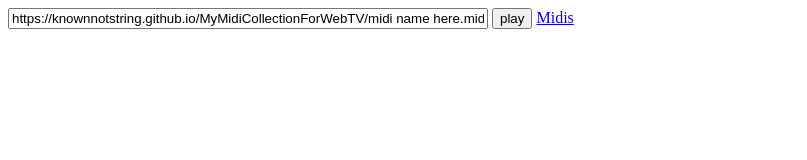
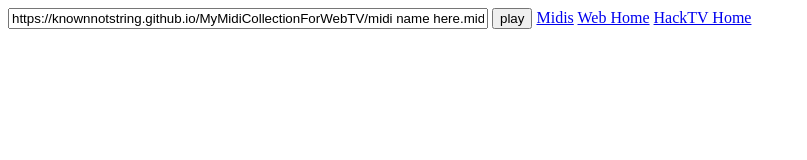
Before and after one commit to KnownNOTString/MyMidiCollectionForWebTV, a plain HTML site: page index.html in a window 1280 px wide. Shown: the whole page, without its empty margins (0-807 px from the left). Drawn offline with Linux system fonts and the light colour scheme.

Commit message:
Update index.html

```diff
--- a/index.html
+++ b/index.html
@@ -4,7 +4,9 @@
 <input name="url" value="https://knownnotstring.github.io/MyMidiCollectionForWebTV/midi name here.mid" style="width: 480">
 <input type="submit" value="play">
 <a href="https://github.com/KnownNOTString/MyMidiCollectionForWebTV">Midis</a>
- <audioscope bgcolor=lightskyblue height=7 width=350 gain=20 rightoffset=10 leftoffset=-10 rightcolor=0 leftcolor=0>
+<a href="wtv-home:/home">Web Home</a>
+<a href="file://disk/Browser/Games/Games.html">HackTV Home</a>
+<audioscope bgcolor=lightskyblue height=7 width=350 gain=20 rightoffset=10 leftoffset=-10 rightcolor=0 leftcolor=0>
 <audioscope bgcolor=deepskyblue height=7 width=350 gain=40 rightoffset=10 leftoffset=-10 rightcolor=0 leftcolor=0>
 <audioscope bgcolor=cornflowerblue height=7 width=350 gain=60 rightoffset=10 leftoffset=-10 rightcolor=0 leftcolor=0>
 </form>
```
